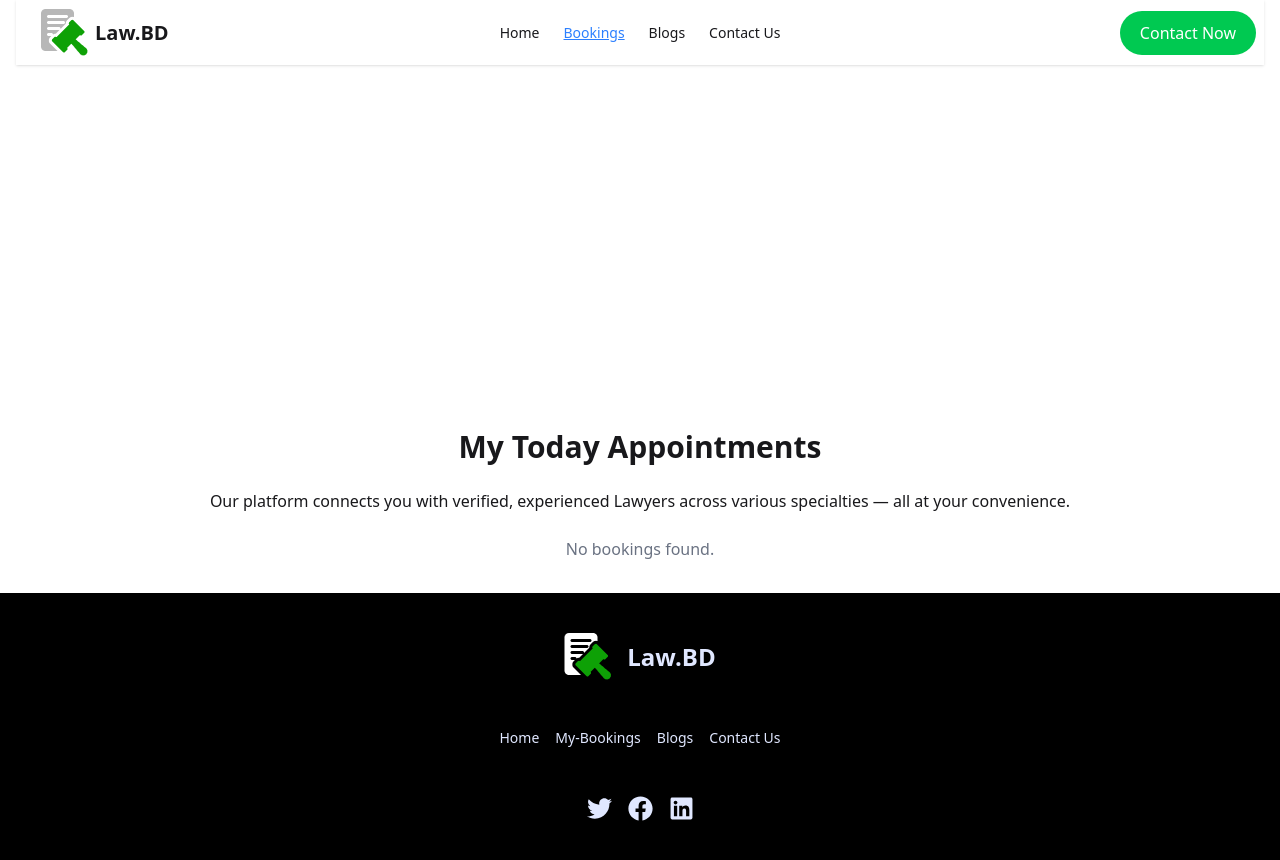
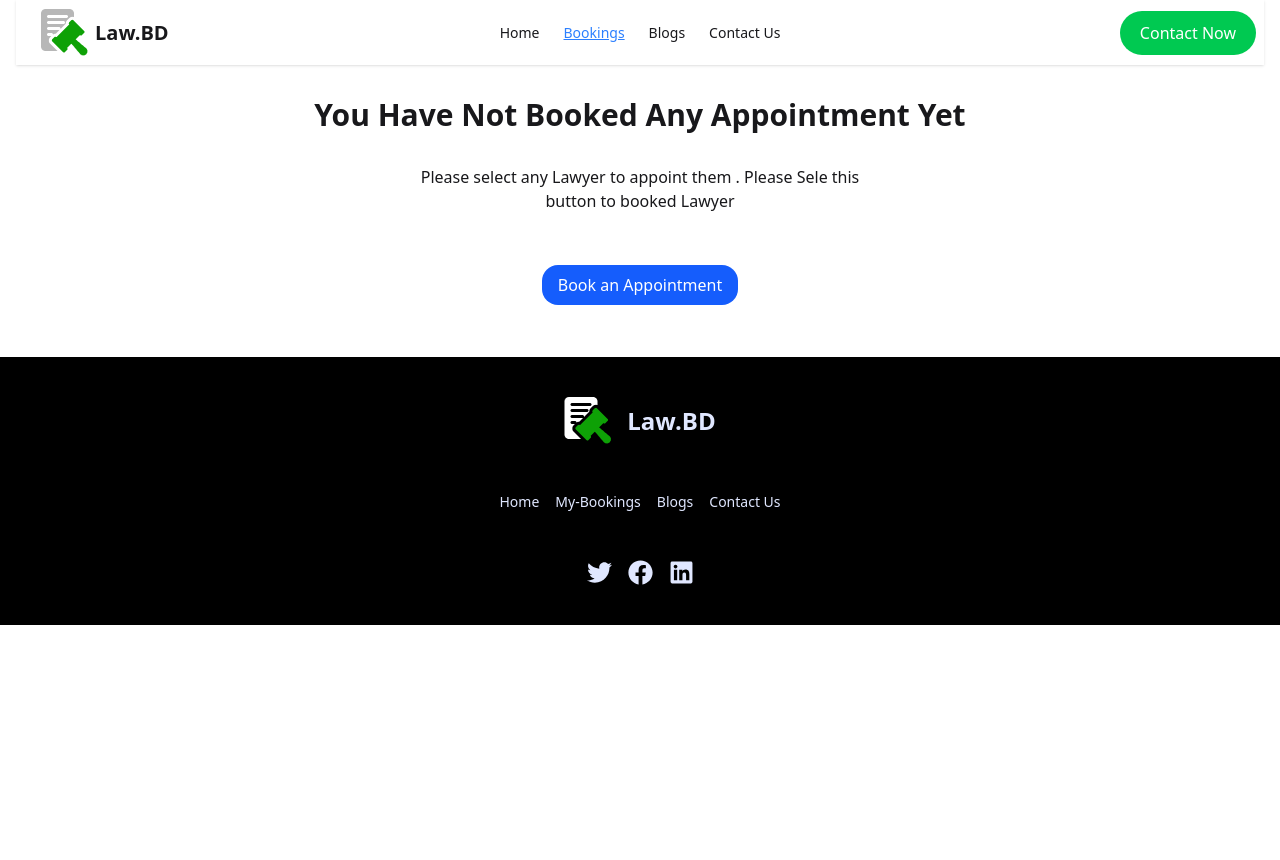
Before and after one commit to Fah-1m/LawBD, a React (Vite) app: page /mybookings in a window 1280 px wide. After the commit the page ends 800 px from the top, so only its background shows below. Built offline with nearby package versions, Linux system fonts and the light colour scheme.

Commit message:
No bOoking page added

```diff
--- /dev/null
+++ b/src/Component/Nobooking.jsx
@@ -0,0 +1,16 @@
+import React from 'react';
+import Navbar from './Navbar';
+import Footer from './Footer';
+import { NavLink } from 'react-router';
+
+const Nobooking = () => {
+    return (
+  <div className='text-center'>
+    <h2 className='text-3xl font-bold my-8'> You Have Not Booked Any Appointment Yet</h2>
+    <p className='mb-8'>Please select any Lawyer to appoint them . Please Sele this <br></br>button to booked Lawyer</p>
+   <NavLink to={"/"}><button className='my-5 bg-blue-600 text-white px-4 rounded-2xl p-2'>Book an Appointment</button></NavLink>
+  </div>
+    );
+};
+
+export default Nobooking;
--- a/src/Component/Utils/index.jsx
+++ b/src/Component/Utils/index.jsx
@@ -10,12 +10,12 @@ export const getfav =()=>{
 export const bookLawyer = lawyer =>{
 const booked= getfav();
 const exist = booked.find(p=>p.id===lawyer.id)
-if(exist) { toast.error("Already added! You cannot Booked twice");
+if(exist) { toast.error(`Already added! You cannot Booked twice`);
     return
 }
 
 console.log("already ache")
-toast.success('Congratulation!! Appointment booked!');
+toast.success(`Congratulation!! ${lawyer.name} Appointment booked!`);
 booked.push(lawyer)
 console.log(booked)
 localStorage.setItem("lawyer", JSON.stringify(booked))
--- a/src/Pages/Bookings.jsx
+++ b/src/Pages/Bookings.jsx
@@ -12,6 +12,13 @@ console.log(infodata)
 
 
     return (
+        <div>
+
+
+<div>
+        <h2 className='text-3xl font-bold my-6 text-center'>My Today Appointments</h2>
+      <p className='text-center mb-6'>Our platform connects you with verified, experienced Lawyers across various specialties — all at your convenience.</p>
+         </div>
 
 <div className='border-1 rounded-2xl my-8 px-8 py-4'>
             <div className='flex justify-between'>
@@ -22,11 +29,11 @@ console.log(infodata)
           </div>
           <h2>Consultion Fee: {fee}</h2>
             </div>
-            <Link to={""}>   <button onClick={()=> handleDelete(id)} className='text-red-500 border-red-400 rounded-2xl border-1 px-100 text-center ml-30 my-2'>Cancel Appointment</button></Link>
+            <Link to={""}>  <button onClick={()=> handleDelete(id)} className='text-red-500 border-red-400 rounded-2xl border-1 px-100 text-center ml-30 my-2'>Cancel Appointment</button></Link>
 
 
         </div>
-
+        </div>
 
 
 
--- a/src/Pages/Error.jsx
+++ b/src/Pages/Error.jsx
@@ -1,5 +1,5 @@
 import React from 'react';
-import { useRouteError } from 'react-router';
+import { NavLink, useRouteError } from 'react-router';
 import Navbar from '../Component/Navbar';
 
 const Error = () => {
@@ -9,9 +9,12 @@ const Error = () => {
         <div>
             <Navbar/>
             <div className='my-10'>
-            <img src="/public/404_page-not-found-1536x864.webp" alt="" />
+            <img className='w-full h-110' src="/public/404_page-not-found-1536x864.webp" alt="" />
             <h2>
             </h2>
+            </div>
+            <div className='text-center'>
+            <NavLink to={"/"}><button className='text-center bg-green-500 text-white md:ml-1 px-10 rounded-2xl mt-2 mb-8 py-1'>Go to Home</button></NavLink>
             </div>
 
         </div>
--- a/src/Pages/Mybookings.jsx
+++ b/src/Pages/Mybookings.jsx
@@ -3,6 +3,8 @@ import Rechart from '../Component/Rechart';
 import { getfav } from '../Component/Utils';
 import Bookings from './Bookings';
 import toast from 'react-hot-toast';
+import Nobooking from '../Component/Nobooking';
+import { NavLink } from 'react-router';
 
 const Mybookings = () => {
 
@@ -19,7 +21,7 @@ useEffect(()=>{
 const handleDelete= id =>{
     // remove(id)
     // setShowdata(remove())
-    toast.error("Already added! You cannot Booked twice");
+    toast.error("Successfully Cancel Appointment");
 
     const updated = showdata.filter(item => item.id !== id); // Just remove one
     setShowdata(updated);
@@ -27,18 +29,19 @@ const handleDelete= id =>{
 }
 
  console.log(showdata)
+
+ if(showdata.length<1) return  <Nobooking></Nobooking>
     return (
         <div>
+
+
+
+
 {/* Rechart */}
 <div className='my-8'>
 <Rechart infodata={showdata} >  </Rechart>
 </div>
 
-
-       <div>
-        <h2 className='text-3xl font-bold my-6 text-center'>My Today Appointments</h2>
-      <p className='text-center mb-6'>Our platform connects you with verified, experienced Lawyers across various specialties — all at your convenience.</p>
-         </div>
 
 {Array.isArray(showdata) && showdata.length > 0 ? (
   showdata.map(details => (
@@ -47,10 +50,13 @@ const handleDelete= id =>{
       infodata={details}
       handleDelete={handleDelete}
     />
+
+
+
   ))
-) : (
-  <p className="text-center text-gray-500 mt-4">No bookings found.</p>
-)}
+) : ''}
+
+
 
         </div>
     );
--- a/src/assets/Routes/Routes.jsx
+++ b/src/assets/Routes/Routes.jsx
@@ -5,6 +5,7 @@ import Blogs from '../../Pages/Blogs'
 import Mybookings from "../../Pages/Mybookings"
 import Details from "../../Pages/Details"
 import Error from "../../Pages/Error"
+import Nobooking from "../../Component/Nobooking"
 
 
 
@@ -33,6 +34,10 @@ const router= createBrowserRouter([
             element: <Details></Details>,
             loader: ()=> fetch ('/public/Fakedata.json')
         },
+        {
+            path: '/no',
+            element: <Nobooking></Nobooking>
+        }
 
      ]
     }
```
Also changed, not shown: src/Component/Nolawyer.jsx (added).
